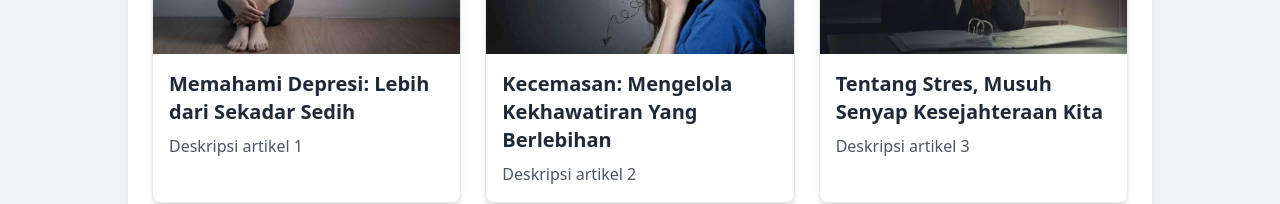
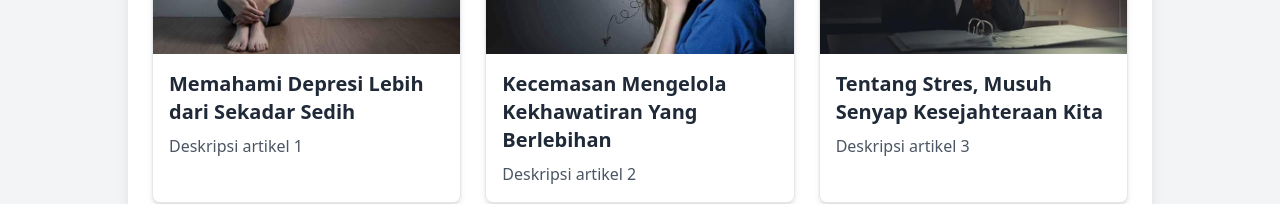
Before and after one commit to Andrysm06/ArticleZmind, a React (Vite) app: page / in a window 1280 px wide. Shown: the part 380-584 px from the top of the page. Built offline with nearby package versions, Linux system fonts and the light colour scheme.

Commit message:
update home

```diff
--- a/src/Page/Home.jsx
+++ b/src/Page/Home.jsx
@@ -16,14 +16,14 @@ import A10 from "../../public/image/Artikel10.jpg";
 const articles = [
   {
     id: 1,
-    title: "Memahami Depresi: Lebih dari Sekadar Sedih",
+    title: "Memahami Depresi Lebih dari Sekadar Sedih",
     description: "Deskripsi artikel 1",
     image: A1,
     link: "/Artikel1",
   },
   {
     id: 2,
-    title: "Kecemasan: Mengelola Kekhawatiran Yang Berlebihan",
+    title: "Kecemasan Mengelola Kekhawatiran Yang Berlebihan",
     description: "Deskripsi artikel 2",
     image: A2,
     link: "/Artikel2",
@@ -65,8 +65,8 @@ const articles = [
   },
   {
     id: 8,
-    title: "Mindfulness: Apa Itu dan Bagaimana Bisa Membantu Kesehatan Mental",
-    description: "Deskripsi artikel 8",
+    title: "Mindfulness",
+    description: "Apa Itu dan Bagaimana Bisa Membantu Kesehatan Mental?",
     image: A8,
     link: "/Artikel8",
   },
```
